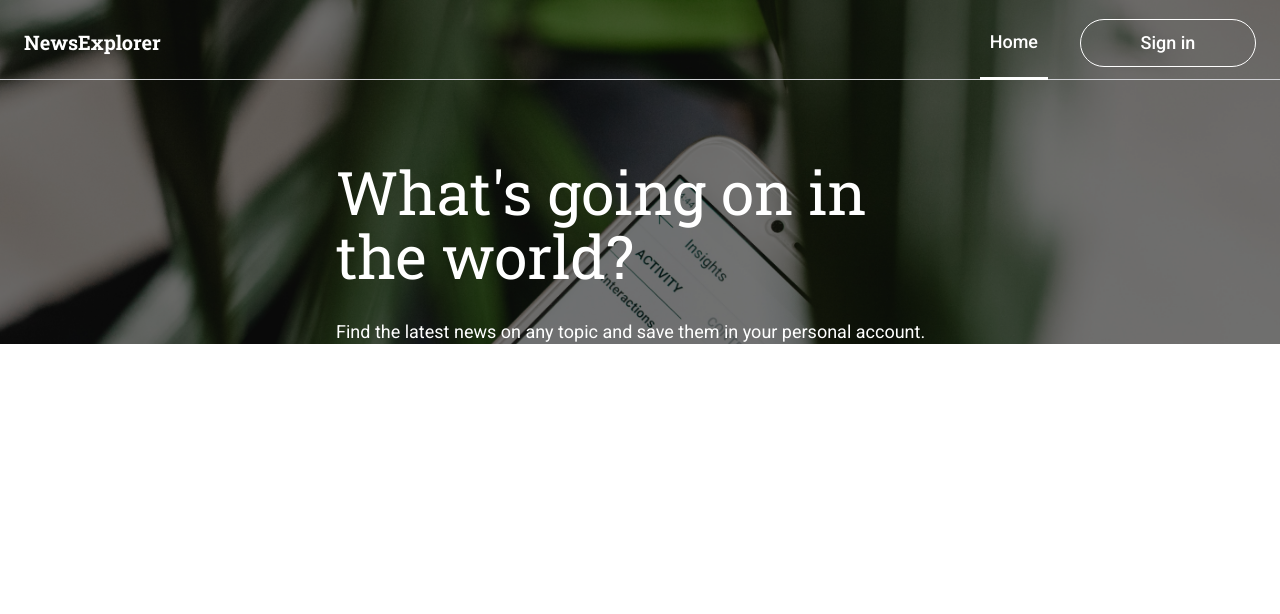
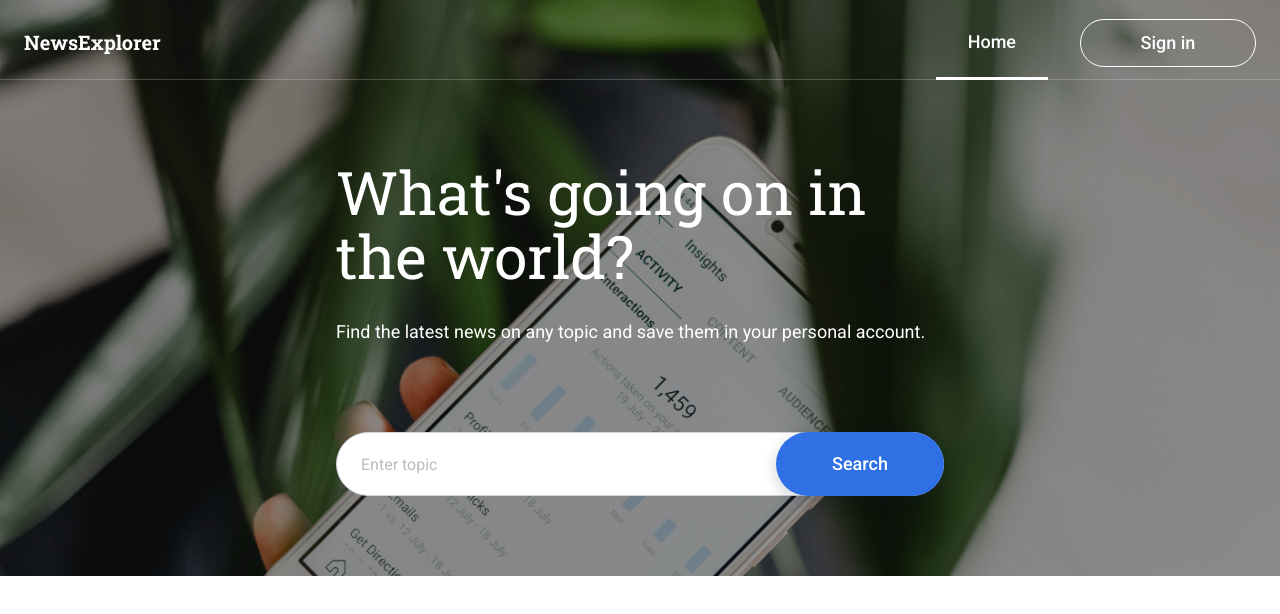
Before and after one commit to derekschinke/news-explorer-frontend, a React (Create React App) app: page / in a window 1280 px wide. Shown: the top 614 px of the page. Built offline with nearby package versions, Linux system fonts and the light colour scheme.

Commit message:
feature: SearchForm component

```diff
--- a/src/components/Header/Header.css
+++ b/src/components/Header/Header.css
@@ -1,10 +1,9 @@
 .Header {
   height: 80px;
-  box-shadow: inset 0 -1px 0 #d1d2d6;
+  box-shadow: inset 0 -1px 0 rgba(255, 255, 255, 0.2);
   z-index: 2;
   position: relative;
-
-  /* background: rgba(196, 196, 196, 0.01); */
+  background: rgba(196, 196, 196, 0.01);
 }
 
 .Header__items {
--- a/src/components/Navigation/Navigation.css
+++ b/src/components/Navigation/Navigation.css
@@ -11,9 +11,9 @@
   line-height: 24px;
   list-style-type: none;
   padding-top: 30px;
-  padding-right: 10px;
+  padding-right: 32px;
   padding-bottom: 23px;
-  padding-left: 10px;
+  padding-left: 32px;
   border-bottom: 3px solid;
   color: #fff;
 }
--- a/src/components/SearchForm/SearchForm.css
+++ b/src/components/SearchForm/SearchForm.css
@@ -5,10 +5,11 @@
   z-index: 1;
 }
 
-.SearchForm__filter {
+.SearchForm__background-filter {
   width: 100%;
   height: 100%;
-  background-color: rgba(0, 0, 0, 0.5);
+  padding-bottom: 80px;
+  background-color: rgba(0, 0, 0, 0.4);
 }
 
 .SearchForm__items {
@@ -19,7 +20,7 @@
 .SearchForm__header {
   font-family: 'Roboto Slab', serif;
   font-style: normal;
-  font-weight: normal;
+  font-weight: 400;
   font-size: 60px;
   line-height: 64px;
   color: #fff;
@@ -28,12 +29,64 @@
 }
 
 .SearchForm__subheader {
-  font-family: 'Roboto', serif;
+  font-family: 'Roboto', sans-serif;
   font-style: normal;
-  font-weight: normal;
+  font-weight: 400;
   font-size: 18px;
   line-height: 24px;
   color: #fff;
   margin: 0;
   padding-top: 32px;
 }
+
+.SearchForm__form {
+  margin-top: 88px;
+}
+
+.SearchForm__search-field {
+  font-family: 'Roboto', sans-serif;
+  font-style: normal;
+  font-weight: 400;
+  font-size: 16px;
+  line-height: 22px;
+  width: 100%;
+  height: 64px;
+  color: #1a1b22;
+  border-radius: 100px;
+  padding: 0;
+  padding-left: 24px;
+  border: 1px solid #d1d2d6;
+  box-sizing: border-box;
+}
+
+.SearchForm__search-field::placeholder {
+  color: #b6bcbf;
+  opacity: 1;
+}
+
+.SearchForm__submit-button {
+  font-family: 'Roboto', sans-serif;
+  font-style: normal;
+  font-weight: 500;
+  font-size: 18px;
+  line-height: 24px;
+  width: 168px;
+  height: 64px;
+  background: #2f71e5;
+  box-shadow: 0 5px 15px rgba(14, 26, 57, 0.2);
+  border: none;
+  padding: 0;
+  border-radius: 100px;
+  color: #fff;
+  transform: translateY(-64px);
+  float: right;
+  margin-bottom: 80px;
+}
+
+.SearchForm__submit-button:hover {
+  background: #347eff;
+}
+
+.SearchForm__submit-button:active {
+  background: #2a65cc;
+}
--- a/src/components/SearchForm/SearchForm.js
+++ b/src/components/SearchForm/SearchForm.js
@@ -3,13 +3,29 @@ import './SearchForm.css';
 function SearchForm() {
   return (
     <section className="SearchForm">
-      <div className="SearchForm__filter">
+      <div className="SearchForm__background-filter">
         <div className="SearchForm__items">
           <h2 className="SearchForm__header">What's going on in the world?</h2>
           <p className="SearchForm__subheader">
             Find the latest news on any topic and save them in your personal
             account.
           </p>
+          <form className="SearchForm__form">
+            <label>
+              <input
+                className="SearchForm__search-field"
+                type="text"
+                placeholder="Enter topic"
+              />
+            </label>
+            <label>
+              <input
+                className="SearchForm__submit-button"
+                type="submit"
+                value="Search"
+              />
+            </label>
+          </form>
         </div>
       </div>
     </section>
```
